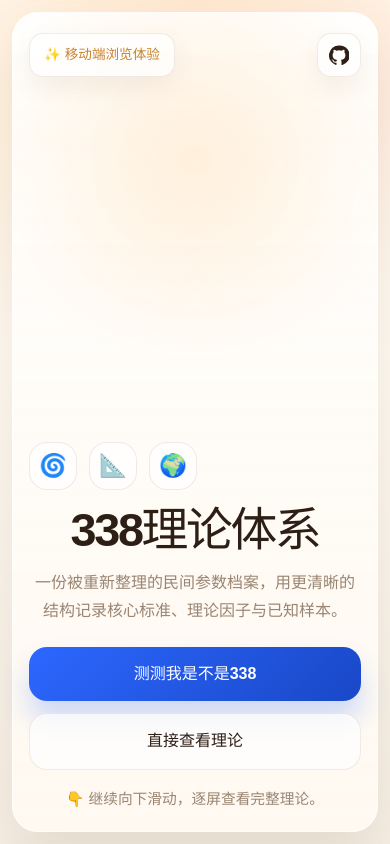
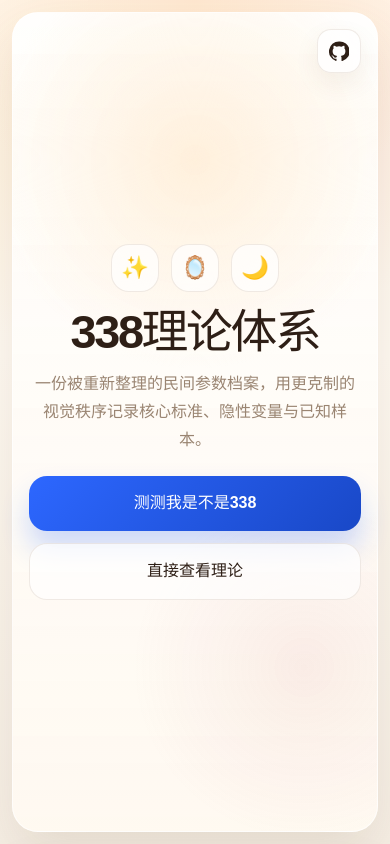
Before and after one commit to YY404NF/338-Theory, a Vue app: page / in a window 390 px wide. Built offline with nearby package versions, Linux system fonts and the light colour scheme.

Commit message:
Polish mobile visual hierarchy

```diff
--- a/index.html
+++ b/index.html
@@ -2,7 +2,7 @@
 <html lang="zh-CN">
   <head>
     <meta charset="UTF-8" />
-    <meta name="viewport" content="width=device-width, initial-scale=1.0" />
+    <meta name="viewport" content="width=device-width, initial-scale=1.0, maximum-scale=1.0, user-scalable=no" />
     <title>338理论体系</title>
   </head>
   <body>
--- a/src/components/CorePanel.vue
+++ b/src/components/CorePanel.vue
@@ -19,10 +19,18 @@ defineProps<{
       </div>
 
       <article class="feature-card feature-card-warm">
-        <h3>{{ core.title }}</h3>
+        <div class="core-numbers" aria-hidden="true">
+          <span>185</span>
+          <span>90</span>
+          <span>45</span>
+          <span>18</span>
+        </div>
         <p class="body-copy">
           由<span class="highlight">{{ core.founder }}</span
-          >首创的量化择偶体系，基于人体工程学与地域文化特征建立的综合选拔标准。
+          >首创的量化择偶体系，以人体工程学、质感判断与模糊玄学共同构成一道筛选剖面。
+        </p>
+        <p class="body-copy body-copy-muted body-copy-left">
+          {{ core.title }}
         </p>
         <a class="inline-link" :href="core.link" target="_blank" rel="noreferrer">
           👀 {{ core.linkText }}
--- a/src/components/FactorPanel.vue
+++ b/src/components/FactorPanel.vue
@@ -30,13 +30,13 @@ defineProps<{
   <section :id="id" class="snap-panel panel-factors">
     <div class="panel-card panel-stack">
       <div class="section-title-wrap">
-        <span class="section-emoji">🧩</span>
-        <h2>四个因子块</h2>
+        <span class="section-emoji">🜂</span>
+        <h2>四维剖面</h2>
       </div>
 
       <article v-if="showResults" class="feature-card feature-card-blue result-summary-card">
         <div class="result-summary-main">
-          <h3>你的 338 映射结果</h3>
+          <h3>你的参数映射</h3>
           <p class="body-copy">
             当前共有 <span class="highlight-accent">{{ matchedCount }}</span> 个维度落入标准区间。
           </p>
--- a/src/components/HeroPanel.vue
+++ b/src/components/HeroPanel.vue
@@ -11,19 +11,19 @@ defineEmits<{
   <section class="snap-panel panel-cover">
     <div class="panel-card panel-card-cover">
       <div class="panel-topbar">
-        <div class="hero-chip">✨ 移动端浏览体验</div>
+        <span class="topbar-spacer" />
         <GitHubButton />
       </div>
 
       <div class="hero-center">
         <div class="hero-badges">
-          <span>🌀</span>
-          <span>📐</span>
-          <span>🌍</span>
+          <span>✨</span>
+          <span>🪞</span>
+          <span>🌙</span>
         </div>
         <h1>338理论体系</h1>
         <p class="hero-subtitle">
-          一份被重新整理的民间参数档案，用更清晰的结构记录核心标准、理论因子与已知样本。
+          一份被重新整理的民间参数档案，用更克制的视觉秩序记录核心标准、隐性变量与已知样本。
         </p>
         <div class="hero-actions">
           <button class="primary-button" type="button" @click="$emit('openQuiz')">
@@ -33,7 +33,6 @@ defineEmits<{
             直接查看理论
           </button>
         </div>
-        <p class="hero-hint">👇 继续向下滑动，逐屏查看完整理论。</p>
       </div>
     </div>
   </section>
--- a/src/components/ProfilesPanel.vue
+++ b/src/components/ProfilesPanel.vue
@@ -15,15 +15,19 @@ defineProps<{
         <h2>地球上已知的338个体</h2>
       </div>
 
-      <ul class="profile-list">
-        <li v-for="profile in profiles" :key="profile.name" class="profile-card">
-          <img :src="profile.avatar" :alt="profile.name" class="profile-avatar" />
-          <div class="profile-copy">
-            <strong>{{ profile.name }}</strong>
-            <span>{{ profile.date }}</span>
-          </div>
-        </li>
-      </ul>
+      <div class="profile-rail-wrap">
+        <ul class="profile-rail">
+          <li v-for="profile in profiles" :key="profile.name" class="profile-slide">
+            <article class="profile-card profile-card-large">
+              <img :src="profile.avatar" :alt="profile.name" class="profile-avatar profile-avatar-large" />
+              <div class="profile-copy profile-copy-center">
+                <strong>{{ profile.name }}</strong>
+                <span>{{ profile.date }}</span>
+              </div>
+            </article>
+          </li>
+        </ul>
+      </div>
 
       <p class="body-copy body-copy-center body-copy-muted">
         📮 持续监测中，发现新个体请立即上报马户研究院。
--- a/src/style.css
+++ b/src/style.css
@@ -92,20 +92,25 @@ button {
 }
 
 .panel-card-cover {
-  justify-content: space-between;
+  position: relative;
+  justify-content: center;
   background:
     radial-gradient(circle at 50% 18%, rgb(255 236 211 / 78%), transparent 30%),
+    radial-gradient(circle at 80% 80%, rgb(206 109 109 / 10%), transparent 24%),
     linear-gradient(180deg, rgb(255 255 255 / 76%), rgb(255 249 240 / 88%)),
     var(--panel);
 }
 
 .panel-topbar {
+  position: absolute;
+  top: 20px;
+  left: 20px;
+  right: 20px;
   display: flex;
   align-items: center;
   justify-content: space-between;
 }
 
-.hero-chip,
 .section-emoji,
 .github-button {
   width: 44px;
@@ -117,14 +122,6 @@ button {
   border: 1px solid var(--line);
   border-radius: 14px;
   box-shadow: 0 10px 24px rgb(110 74 39 / 8%);
-}
-
-.hero-chip {
-  width: auto;
-  padding: 0 14px;
-  color: var(--gold);
-  font-size: 0.85rem;
-  font-weight: 700;
 }
 
 .github-button {
@@ -140,6 +137,15 @@ button {
 .panel-stack-center {
   align-items: center;
   text-align: center;
+}
+
+.hero-center {
+  width: 100%;
+  min-height: 100%;
+  display: flex;
+  flex-direction: column;
+  align-items: center;
+  justify-content: center;
 }
 
 .panel-stack {
@@ -212,15 +218,9 @@ h3 {
   margin-top: 22px;
 }
 
-.hero-hint,
 .body-copy-muted,
 .legal-copy {
   color: var(--muted);
-}
-
-.hero-hint {
-  margin-top: 18px;
-  font-size: 0.92rem;
 }
 
 .primary-button,
@@ -267,6 +267,11 @@ h3 {
   flex-direction: column;
   align-items: center;
   gap: 12px;
+}
+
+.topbar-spacer {
+  width: 44px;
+  height: 44px;
 }
 
 .feature-card,
@@ -327,6 +332,24 @@ h3 {
 .highlight-accent {
   color: var(--button-blue-start);
   font-weight: 800;
+}
+
+.core-numbers {
+  display: grid;
+  grid-template-columns: repeat(4, minmax(0, 1fr));
+  gap: 8px;
+  margin-bottom: 8px;
+}
+
+.core-numbers span {
+  padding: 12px 0;
+  color: var(--ink);
+  background: rgb(255 255 255 / 56%);
+  border: 1px solid rgb(128 88 59 / 10%);
+  border-radius: 16px;
+  font-size: 1.1rem;
+  font-weight: 800;
+  letter-spacing: -0.03em;
 }
 
 .factor-list {
@@ -396,18 +419,19 @@ h3 {
   border-radius: inherit;
 }
 
-.profile-list {
-  width: 100%;
-  display: grid;
-  gap: 12px;
-  padding: 0;
-  list-style: none;
-}
-
 .profile-card {
   display: flex;
   align-items: center;
   gap: 14px;
+}
+
+.profile-card-large {
+  min-height: 320px;
+  flex-direction: column;
+  justify-content: center;
+  text-align: center;
+  background:
+    linear-gradient(180deg, rgb(255 255 255 / 94%), rgb(255 248 239 / 92%));
 }
 
 .profile-avatar {
@@ -417,6 +441,12 @@ h3 {
   object-fit: cover;
   border: 3px solid rgb(201 130 43 / 12%);
   border-radius: 50%;
+}
+
+.profile-avatar-large {
+  width: 108px;
+  height: 108px;
+  border-width: 4px;
 }
 
 .profile-copy {
@@ -434,6 +464,37 @@ h3 {
 .profile-copy span {
   color: var(--muted);
   font-size: 0.92rem;
+}
+
+.profile-copy-center {
+  align-items: center;
+  text-align: center;
+}
+
+.profile-rail-wrap {
+  width: calc(100% + 16px);
+  margin: 0 -8px;
+}
+
+.profile-rail {
+  display: grid;
+  grid-auto-flow: column;
+  grid-auto-columns: 84%;
+  gap: 14px;
+  padding: 0 8%;
+  margin: 0;
+  overflow-x: auto;
+  overscroll-behavior-x: contain;
+  scroll-snap-type: x mandatory;
+  list-style: none;
+}
+
+.profile-rail::-webkit-scrollbar {
+  display: none;
+}
+
+.profile-slide {
+  scroll-snap-align: center;
 }
 
 .quiz-overlay {
@@ -576,6 +637,11 @@ h3 {
   .factor-list {
     grid-template-columns: repeat(2, minmax(0, 1fr));
   }
+
+  .profile-rail {
+    grid-auto-columns: 58%;
+    padding: 0 18%;
+  }
 }
 
 @media (max-width: 560px) {
@@ -584,9 +650,19 @@ h3 {
     border-radius: 26px;
   }
 
+  .panel-topbar {
+    top: 16px;
+    left: 16px;
+    right: 16px;
+  }
+
   .hero-badges span {
     width: 48px;
     height: 48px;
+  }
+
+  .core-numbers {
+    grid-template-columns: repeat(2, minmax(0, 1fr));
   }
 
   .quiz-sheet {
@@ -612,4 +688,9 @@ h3 {
     height: 50px;
     border-radius: 16px;
   }
+
+  .profile-rail {
+    grid-auto-columns: 88%;
+    padding: 0 6%;
+  }
 }
```
